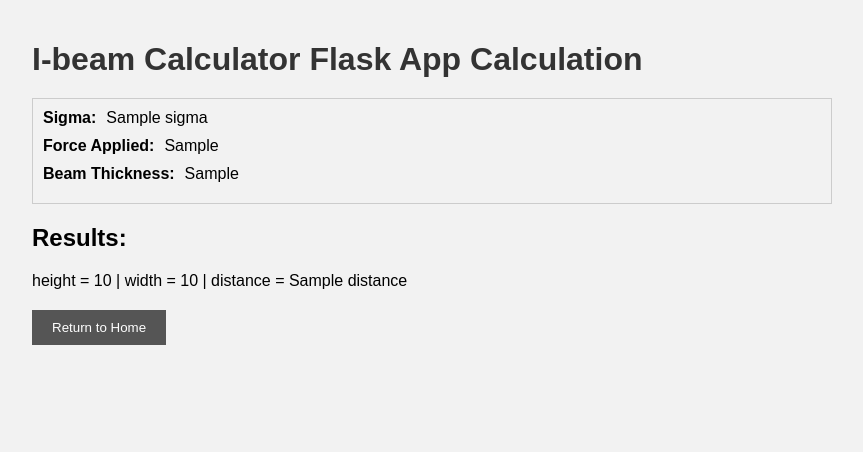
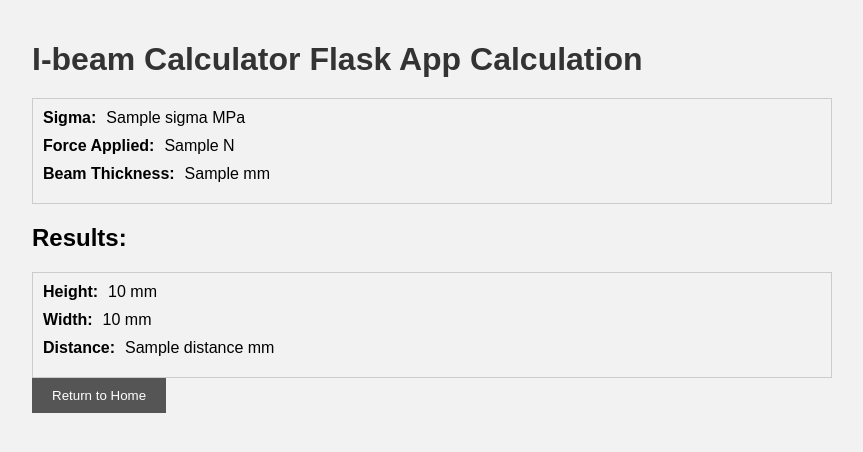
Before and after one commit to Alex-Jarosz-1996/ibeam_calculator_flaskapp, a Flask app: template templates/distance.html in a window 1280 px wide. Shown: the top 452 px of the page, without its empty margins (208-1071 px from the left). Run offline with Flask 3, Linux system fonts and the light colour scheme; the template is opened without the code that fills it: most values are stand-ins (such as "Sample title", 1, 10 or a date in 2020).

Commit message:
removed debug mode. imprved aesthetics of calculations render page

```diff
--- a/app.py
+++ b/app.py
@@ -37,4 +37,4 @@ def home() -> str:
 
 # Run the app
 if __name__ == '__main__':
-    app.run(debug=True)
+    app.run(debug=False)
--- a/static/css/distance_styles.css
+++ b/static/css/distance_styles.css
@@ -32,10 +32,15 @@ body {
     margin-right: 10px;
   }
 
-  .results-list {
-    list-style-type: none;
-    padding: 0;
-    margin-bottom: 20px;
+  .results-container {
+    display: grid;
+    grid-template-columns: repeat(auto-fit, minmax(200px, 1fr));
+    grid-gap: 20px;
+  }
+
+  .result-box {
+    border: 1px solid #ccc;
+    padding: 10px;
   }
 
   .btn {
--- a/templates/distance.html
+++ b/templates/distance.html
@@ -11,24 +11,37 @@
         <div class="result-section">
             <div class="result-row">
                 <span class="result-label">Sigma:</span>
-                <span class="result-value">{{ sigma }}</span>
+                <span class="result-value">{{ sigma }} MPa</span>
             </div>
             <div class="result-row">
                 <span class="result-label">Force Applied:</span>
-                <span class="result-value">{{ force_applied }}</span>
+                <span class="result-value">{{ force_applied }} N</span>
             </div>
             <div class="result-row">
                 <span class="result-label">Beam Thickness:</span>
-                <span class="result-value">{{ beam_thick }}</span>
+                <span class="result-value">{{ beam_thick }} mm</span>
             </div>
         </div>
 
         <h2>Results:</h2>
-        <ul class="results-list">
+        <div class="results-container">
             {% for item in results %}
-            <li>height = {{ item.height }} | width = {{ item.width }} | distance = {{ item.distance }}</li>
+            <div class="result-box">
+                <div class="result-row">
+                    <span class="result-label">Height:</span>
+                    <span class="result-value">{{ item.height }} mm</span>
+                </div>
+                <div class="result-row">
+                    <span class="result-label">Width:</span>
+                    <span class="result-value">{{ item.width }} mm</span>
+                </div>
+                <div class="result-row">
+                    <span class="result-label">Distance:</span>
+                    <span class="result-value">{{ item.distance }} mm</span>
+                </div>
+            </div>
             {% endfor %}
-        </ul>
+        </div>
 
         <form>
             <input type="submit" value="Return to Home" class="btn">
```
